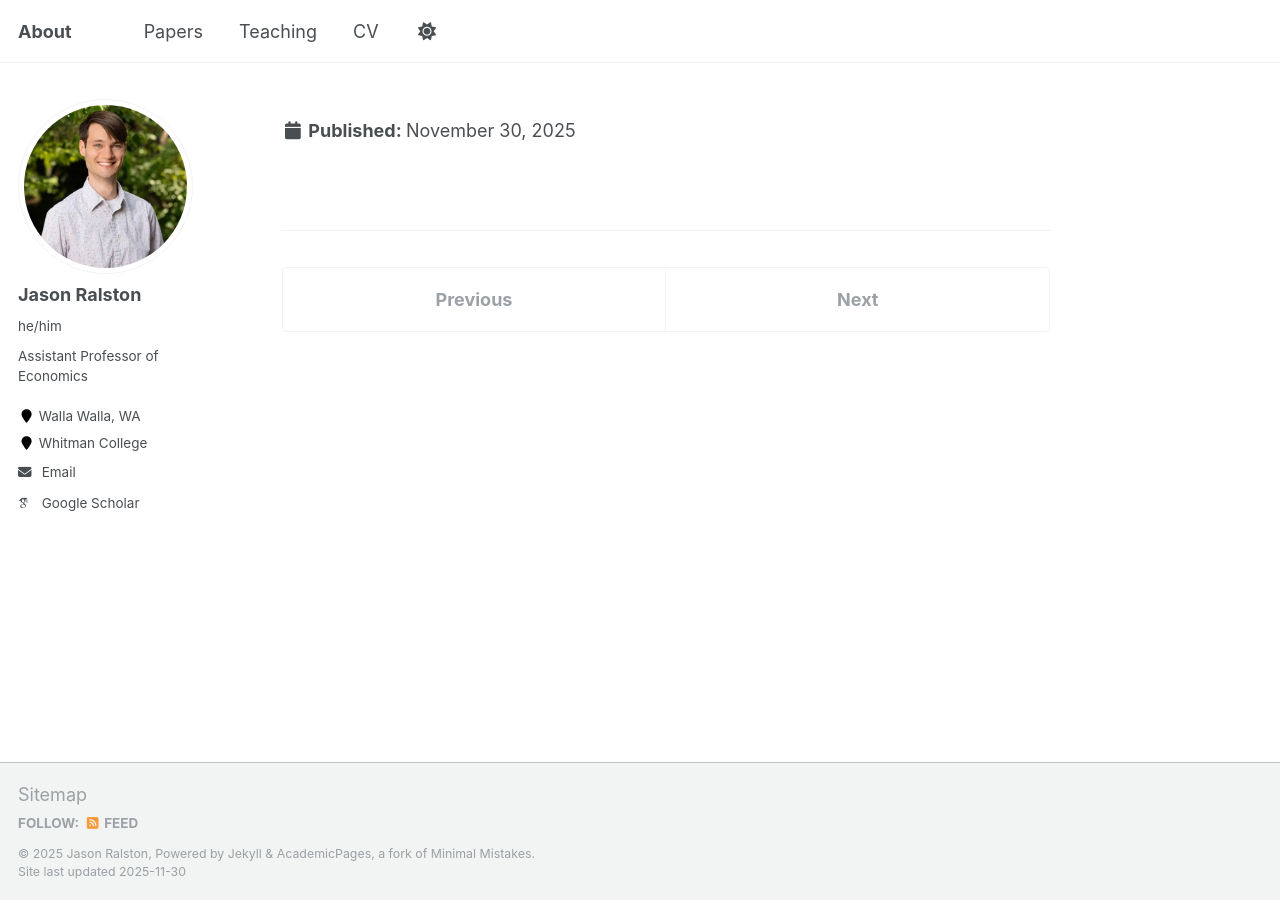
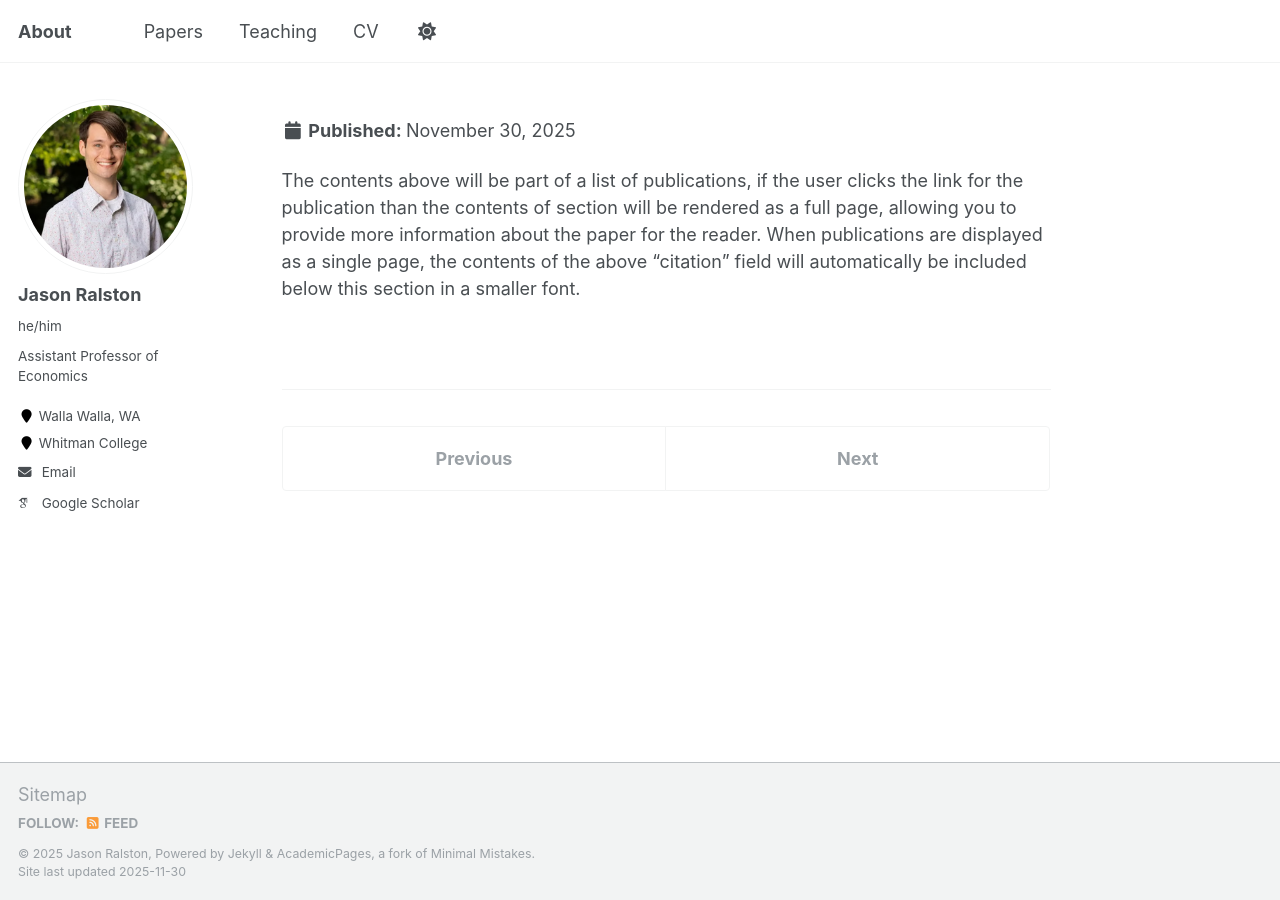
Before and after one commit to jasonralston/jasonralston.github.io, a Jekyll site: the page built from _publications/ShiftingExperimentation.md, in a window 1280 px wide. Built offline with Jekyll 4.4.1, drawn with Linux system fonts in a browser that asks for light colours; some web fonts are replaced.

Commit message:
Update ShiftingExperimentation.md

```diff
--- a/_publications/ShiftingExperimentation.md
+++ b/_publications/ShiftingExperimentation.md
@@ -1,11 +1,13 @@
 ---
-title: 'Stable Experimentation? An Analysis of Multi-Armed Bandit Problems with Bundling'
+title: "Stable Experimentation? An Analysis of Multi-Armed Bandit Problems with Bundling"
 collection: publications
 permalink: /publication/ShiftingExperimentation
 excerpt: 'This paper introduces bundled experimentation problems and compares behavior in these problems to a classic (non-bundled) experimentation problem. We transform a two-decision four-armed bandit problem into two different bundling experimentation problems. The first bundling problem is a "stable" problem where each type of urn in the four-armed bandit problem becomes bundled with a known urn of the same quality. The second bundling problem is an "encouraged" problem where the urn types with larger exploration incentives in the four-armed bandit get bundled with urns with higher known reward rates. In our experiment, there should be no differences in the (expected) information generated from the first decision in each type of experimentation problem. However, we find that both types of bundling problems lead to more expected information generated than the non-bundled experimentation problem. Additionally, in contrast to theory, we find that subjects' second decision in a bundled bandit problem is influenced by the balls drawn from both of the initially chosen option's urns. These two results suggest that choice is not preserved when transforming a non-bundled experimentation problem into a bundled experimentation problem.'
 date: 2025-11-30
 venue:
-paperurl:
+paperurl: 'https://papers.ssrn.com/sol3/papers.cfm?abstract_id=5835062'
 citation: 'Hudja, Stanton and Woods, Daniel and Ralston, Jason, Stable Experimentation? An Analysis of Multi-Armed Bandit Problems with Bundling (November 30, 2025). Available at SSRN: https://ssrn.com/abstract='
 status: wip
 ---
+
+The contents above will be part of a list of publications, if the user clicks the link for the publication than the contents of section will be rendered as a full page, allowing you to provide more information about the paper for the reader. When publications are displayed as a single page, the contents of the above "citation" field will automatically be included below this section in a smaller font.
```
